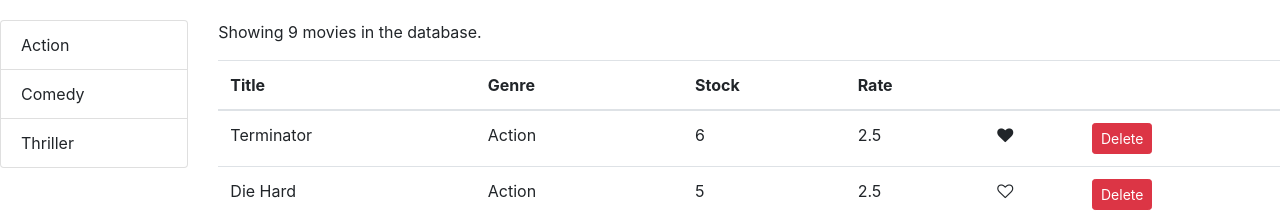
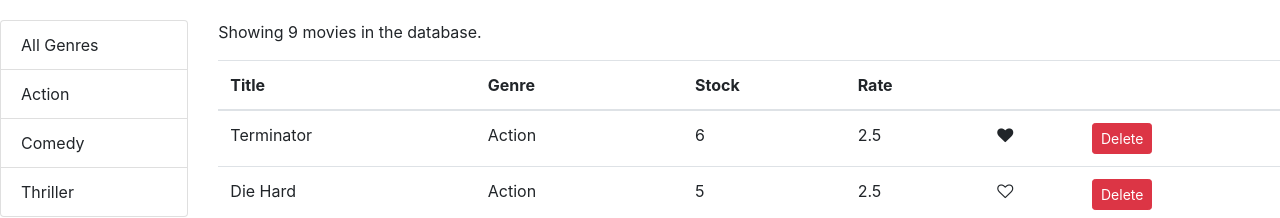
Before and after one commit to mjpolifka/react-tut, a React (Create React App) app in the folder vidly/: page / in a window 1280 px wide. Shown: the top 218 px of the page. Built offline with nearby package versions, Linux system fonts and the light colour scheme.

Commit message:
added 'all genres' filter

```diff
--- a/vidly/src/components/movies.jsx
+++ b/vidly/src/components/movies.jsx
@@ -17,7 +17,8 @@ class Movies extends Component {
   }
 
   componentDidMount() {
-    this.setState({movies: getMovies(), genres: getGenres()})
+    const genres = [{name: 'All Genres'}, ...getGenres()]
+    this.setState({movies: getMovies(), genres})
   }
 
   render() {
@@ -26,7 +27,7 @@ class Movies extends Component {
 
     if (count === 0) return <p>There are no movies in the database.</p>;
 
-    const filtered = selectedGenre ? allMovies.filter(m => m.genre._id === selectedGenre._id) : allMovies;
+    const filtered = selectedGenre && selectedGenre._id ? allMovies.filter(m => m.genre._id === selectedGenre._id) : allMovies;
     const movies = paginate(filtered, currentPage, pageSize);
 
     return (
```
